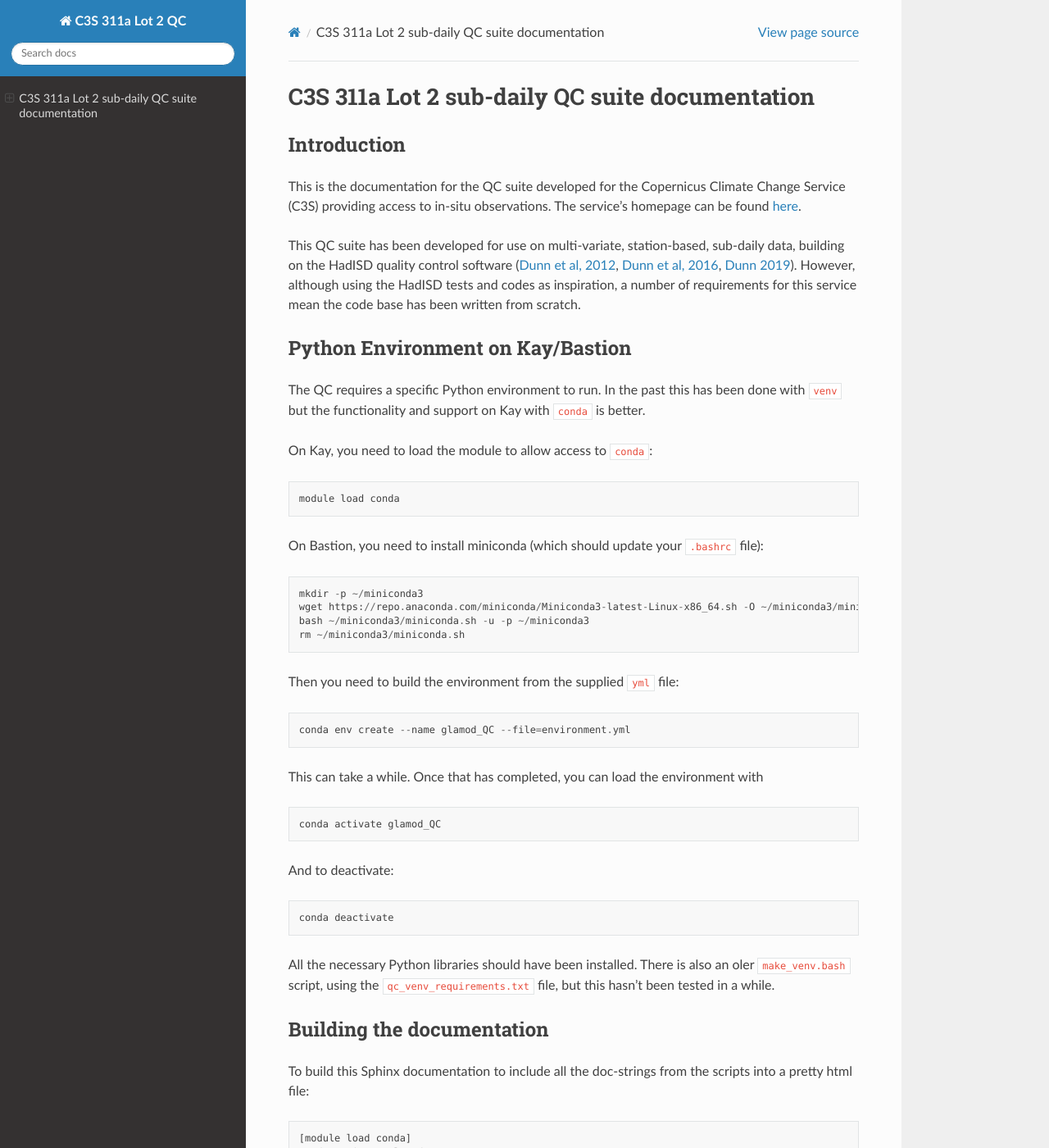
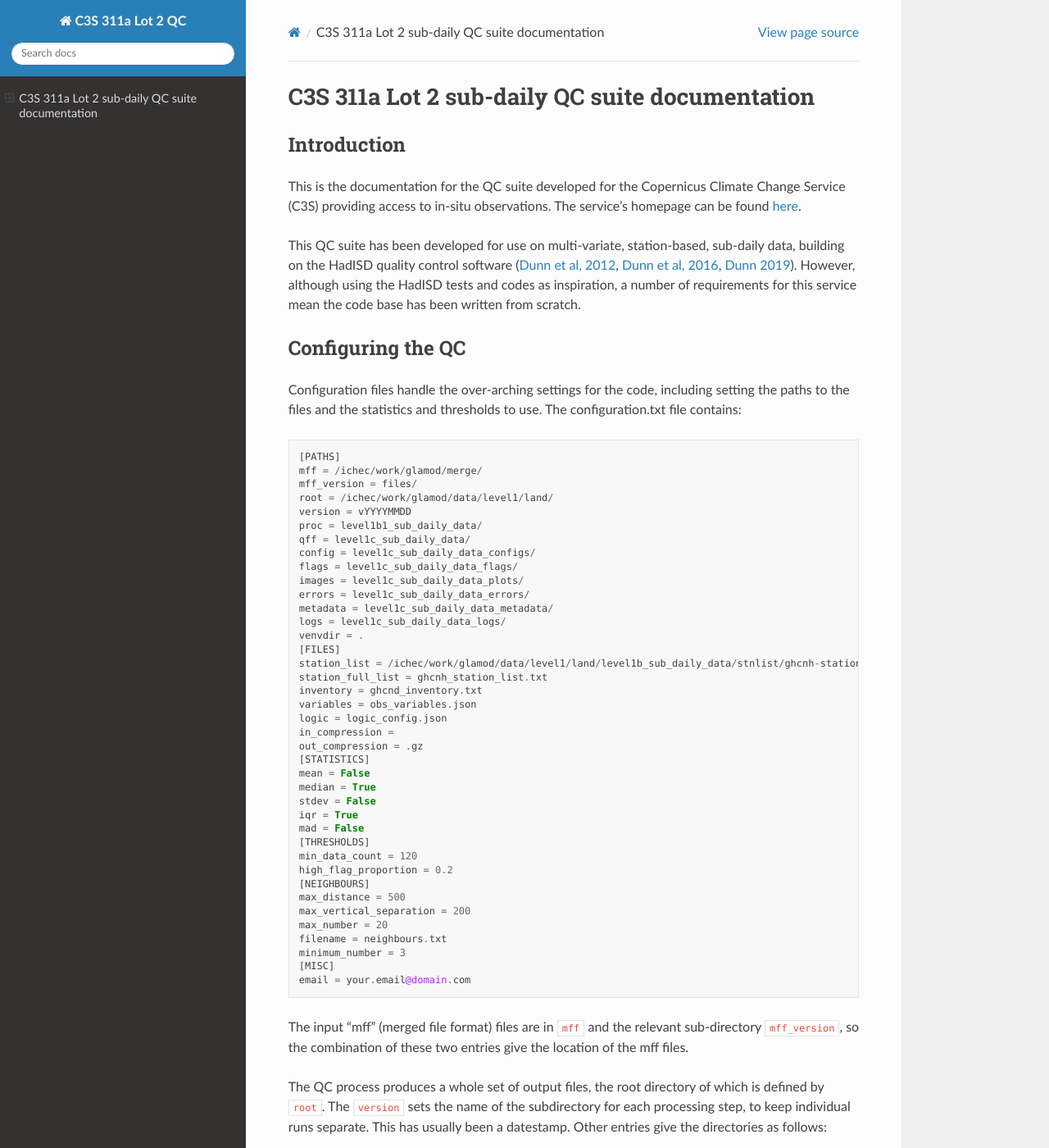
Before and after one commit to glamod/glamod_landQC, a Sphinx documentation site: the page built from doc/source/index.rst, in a window 1280 px wide and 1400 px high. Shown: the whole window at 82% size. Built offline with Sphinx 7.4.7 and the Read the Docs theme 3.1.0, drawn with Linux system fonts in a browser that asks for light colours; some of the changed text lies outside the part shown.

Commit message:
#193: splitting out environment set up instructions

```diff
--- a/doc/source/index.rst
+++ b/doc/source/index.rst
@@ -20,50 +20,9 @@ although using the HadISD tests and codes as inspiration, a number of
 requirements for this service mean the code base has been written from
 scratch.
 
-Python Environment on Kay/Bastion
----------------------------------
 
-The QC requires a specific Python environment to run.  In the past this has been done with ``venv`` but the functionality and support on Kay with ``conda`` is better.
 
-On Kay, you need to load the module to allow access to ``conda``::
 
-  module load conda
-
-On Bastion, you need to install miniconda (which should update your
-``.bashrc`` file)::
-
-  mkdir -p ~/miniconda3
-  wget https://repo.anaconda.com/miniconda/Miniconda3-latest-Linux-x86_64.sh -O ~/miniconda3/miniconda.sh
-  bash ~/miniconda3/miniconda.sh -u -p ~/miniconda3
-  rm ~/miniconda3/miniconda.sh
-
-Then you need to build the environment from the supplied ``yml`` file::
-
-  conda env create --name glamod_QC --file=environment.yml
-
-This can take a while.  Once that has completed, you can load the environment with ::
-
-  conda activate glamod_QC
-
-And to deactivate::
-
-  conda deactivate
-
-All the necessary Python libraries should have been installed.
-There is also an oler ``make_venv.bash`` script, using the
-``qc_venv_requirements.txt`` file, but this hasn't been tested in a while.
-
-Building the documentation
---------------------------
-
-To build this Sphinx documentation to include all the doc-strings from the scripts into a pretty html file::
-
-  [module load conda]
-  conda activate glamod_QC
-  cd doc
-  make html
-
-Then you can open the ``index.html`` in the `doc/build/html/` directory.
 
 
 Configuring the QC
```
Also changed, not shown: doc/source/howto/build-documentation.rst (added, +11 -0 lines), doc/source/howto/update-environment.rst (added, +129 -0 lines), doc/source/start/setup-environment.rst (added, +61 -0 lines).
